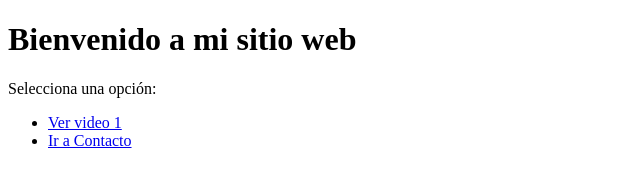
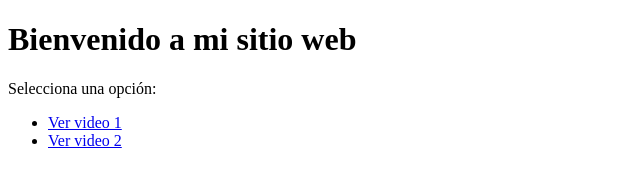
Before and after one commit to antho-0103/videos, a plain HTML site: page index.html in a window 1280 px wide. Shown: the full height of the page, 0-640 px from the left. Drawn offline with Linux system fonts and the light colour scheme.

Commit message:
Update index.html

```diff
--- a/index.html
+++ b/index.html
@@ -10,7 +10,7 @@
 
   <ul>
     <li><a href="video1.html">Ver video 1</a></li>
-    <li><a href="contacto.html">Ir a Contacto</a></li>
+    <li><a href="contacto.html">Ver video 2</a></li>
   </ul>
 </body>
 </html>
```
